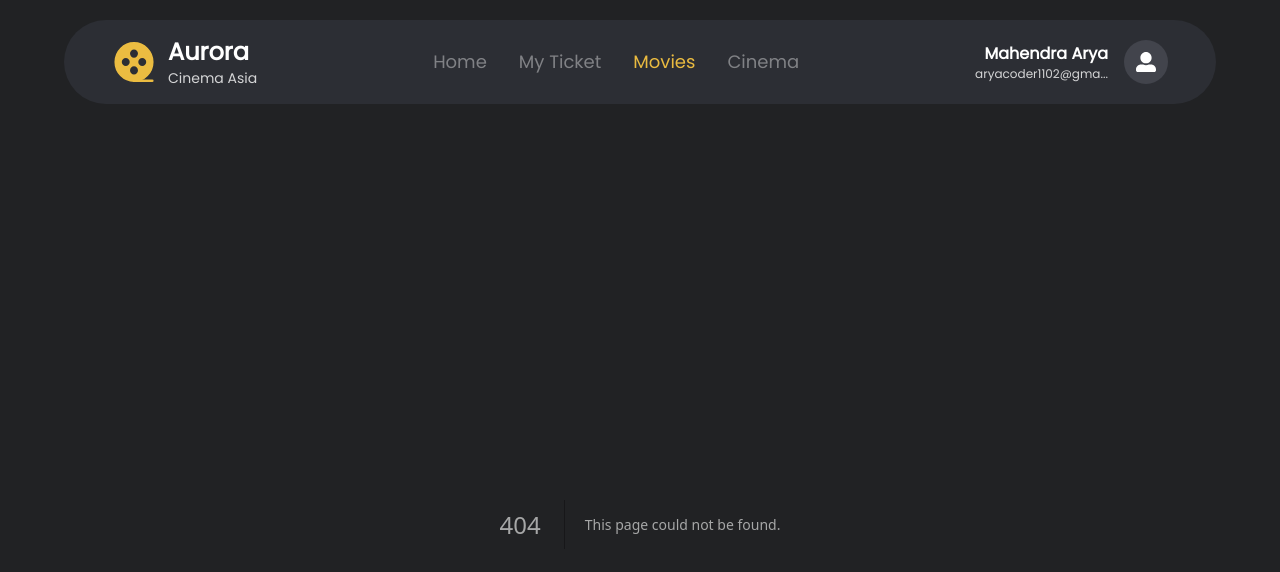
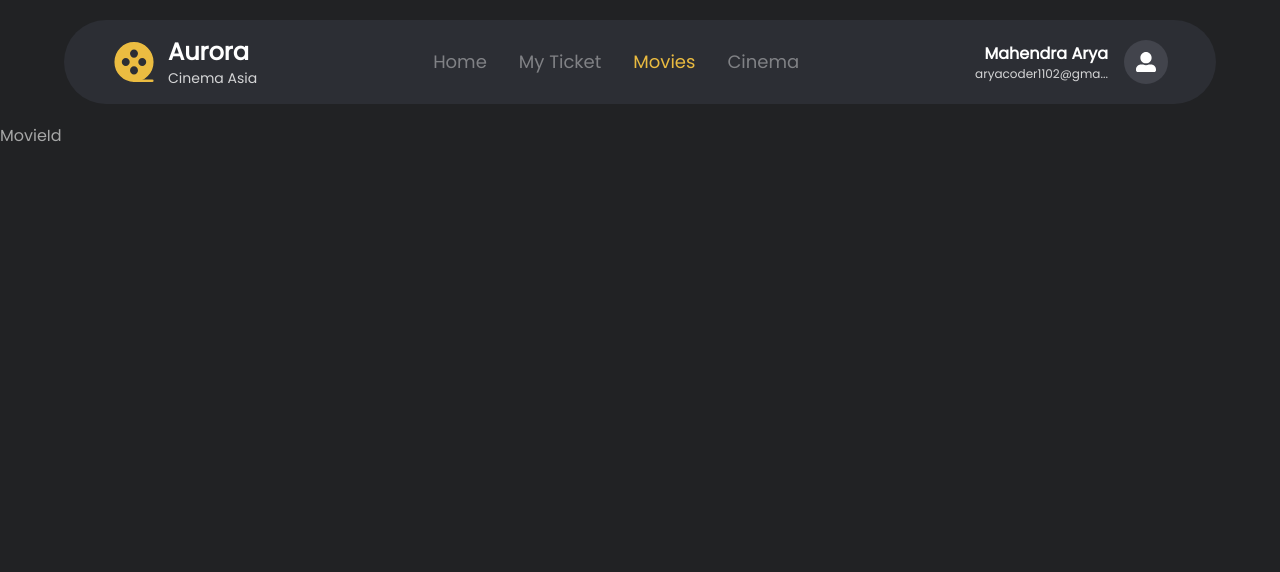
Before and after one commit to aryndraa/timedoor-academy-final-project, a Next.js app: page /movies/1 in a window 1280 px wide. Before the commit this address had no page. Shown: the top 572 px of the page. Built offline with nearby package versions, Linux system fonts and the light colour scheme.

Commit message:
layout condition

```diff
--- a/app/components/cards/MovieCard.js
+++ b/app/components/cards/MovieCard.js
@@ -1,8 +1,9 @@
+import Link from "next/link";
 import { FaRegClock } from "react-icons/fa";
 
 export const MovieCard = () => {
   return (
-    <div>
+    <Link href={"/movies/1"}>
       <div className="relative mb-3 ">
         <img
           src="https://i.pinimg.com/736x/de/9a/e7/de9ae780aae37dbf947a56ad63ffd956.jpg"
@@ -20,6 +21,6 @@ export const MovieCard = () => {
           <span className="text-xs lg:text-base bg-dark-100 p-[3px] lg:px-2 rounded-lg">13+</span>
         </div>
       </div>
-    </div>
+    </Link>
   )
 }
--- /dev/null
+++ b/app/movies/[movieId]/page.js
@@ -0,0 +1,7 @@
+export default function  Page ()  {
+  return (
+    <div>
+      MovieId
+    </div>
+  )
+}
--- a/app/movies/layout.js
+++ b/app/movies/layout.js
@@ -10,8 +10,11 @@ export default function RootLayout({ children }) {
 
   return (
     <>
+    {
+      pathname === '/movies' || pathname === "/movies/upcoming" ?
+      (
         <section className="min-h-[60vh] flex flex-col  py-8 lg:mx-16 pb-12 lg:pb-24">
-       <div className=" mb-8 lg:mb-12 flex flex-col lg:flex-row-reverse lg:justify-between lg:items-center gap-10">
+          <div className=" mb-8 lg:mb-12 flex flex-col lg:flex-row-reverse lg:justify-between lg:items-center gap-6">
           <div className="rounded-lg p-3 px-4 pl-6 bg-dark-200  w-full lg:max-w-[30%] flex justify-between items-center" >
              <input type="text" className=" max-w-[80%] focus:outline-none bg-transparent  placeholder:text-text-200" placeholder="Search Movie..."/>
              <Link href={"/"} className="text-2xl  p-2 rounded-full bg-dark-100">
@@ -32,6 +35,14 @@ export default function RootLayout({ children }) {
            {children}
           </div>
         </section>
+      )
+      :
+      (
+        <div>{children}</div>
+      )
+
+    }
+
     </>
   )
 }
```
Lines whose indentation alone changed are shown as unchanged.
